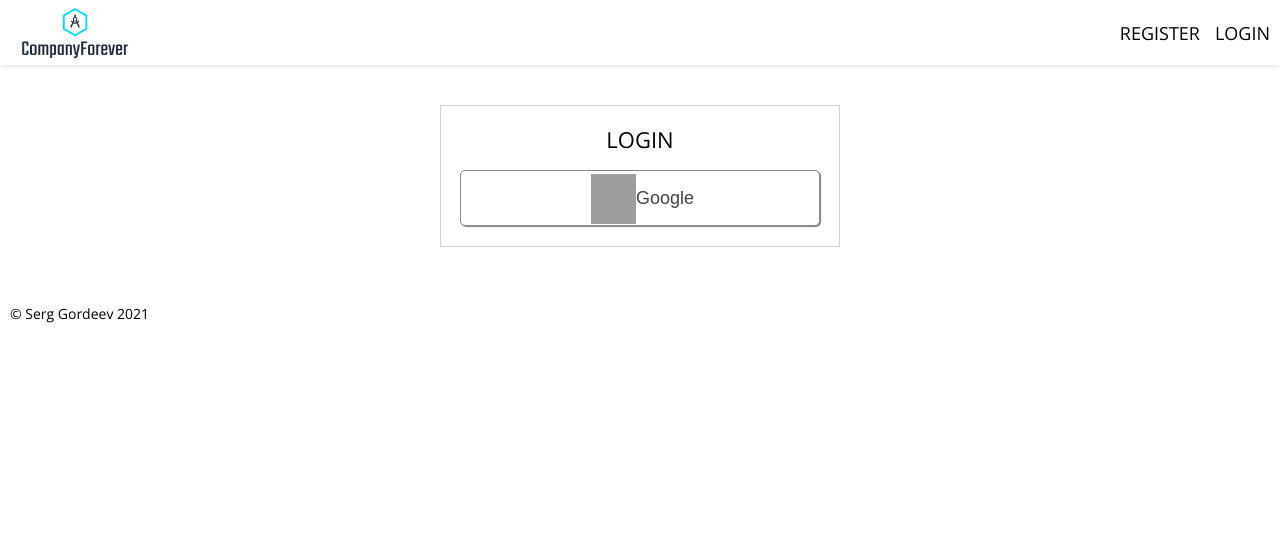
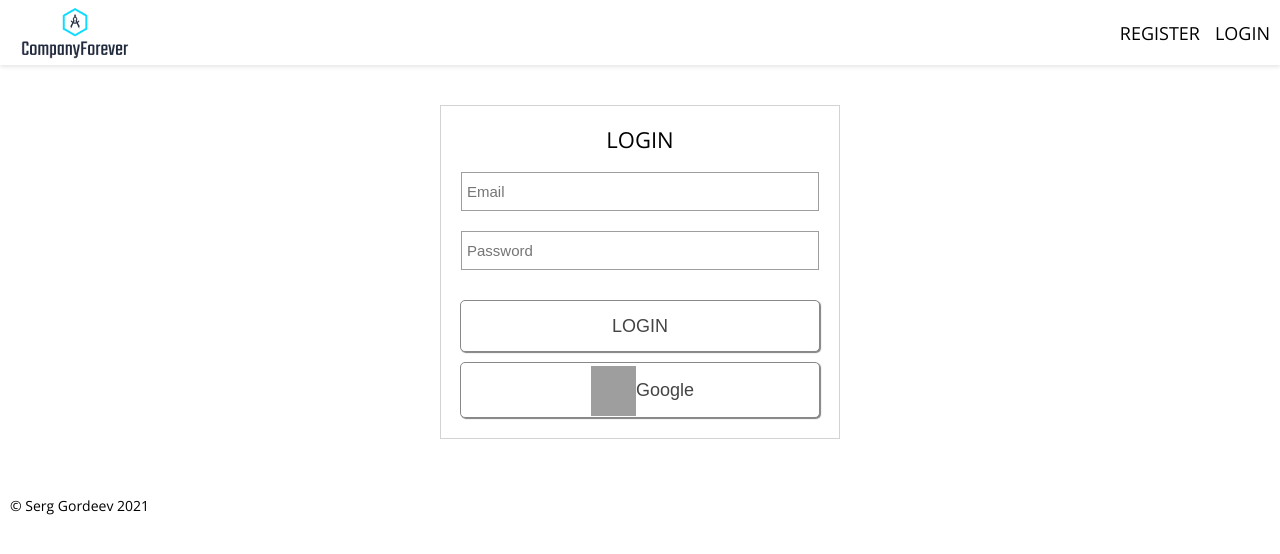
Before and after one commit to Domask2/ecommerce-TS-GQL-FB, a React (Create React App) app: page /login in a window 1280 px wide. Shown: the top 554 px of the page. Built offline with nearby package versions, Linux system fonts and the light colour scheme; no server answers; grey boxes are pictures that could not be loaded.

Commit message:
add login

```diff
--- a/src/components/SignIn/SignIn.tsx
+++ b/src/components/SignIn/SignIn.tsx
@@ -1,11 +1,23 @@
 import { Wrapper } from './SignIn.style';
 import Button from './../forms/Button/Button';
-import { signInWithGoogle } from './../../firebase/utils';
+import { signInWithGoogle, auth } from './../../firebase/utils';
 import FormInput from '../forms/FormInput/FormInput';
+import useInput from '../../hooks/useInput';
 
 const SignIn: React.FC = () => {
+  const email = useInput('');
+  const password = useInput('');
+
   async function handleSubmit(e: any) {
     e.preventDefault();
+
+    try {
+      await auth.signInWithEmailAndPassword(email.value, password.value);
+      email.reset();
+      password.reset();
+    } catch (error) {
+      console.log(error);
+    }
   }
 
   return (
@@ -14,8 +26,20 @@ const SignIn: React.FC = () => {
         <h2>LogIn</h2>
         <div className="form-wrapper">
           <form onSubmit={handleSubmit}>
+            <FormInput type="email" name="email" placeholder="Email" displayName={email} />
+
+            <FormInput
+              type="password"
+              name="password"
+              placeholder="Password"
+              displayName={password}
+            />
+
             <div className="socialSignIn">
               <div className="row">
+                <Button type="submit" pd="16px">
+                  LOGIN
+                </Button>
                 <Button onClick={signInWithGoogle} otherProps="1">
                   <span className="icon"></span>
                   <p>Google</p>
```
